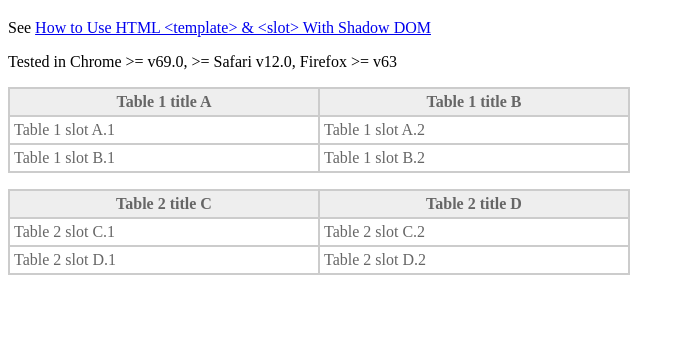
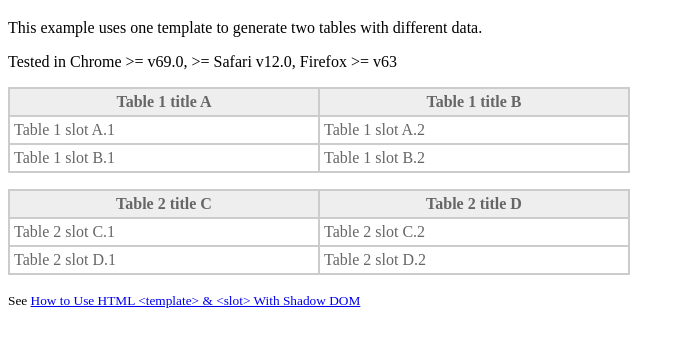
Before and after one commit to DaveEveritt/html5-template, a plain HTML site: page index.html in a window 1280 px wide. Shown: the part 61-408 px from the top of the page, without its empty margins (0-685 px from the left). Drawn offline with Linux system fonts and the light colour scheme.

Commit message:
tidied up code

```diff
--- a/index.html
+++ b/index.html
@@ -7,9 +7,9 @@
 </head>
 <body>
   <h1>HTML5 template, slot and shadow DOM</h1>
-  <p>
-    See <a href="https://www.hongkiat.com/blog/html-template-slow-tag-shadow-dom/">How to Use HTML &lt;template&gt; &amp; &lt;slot&gt; With Shadow DOM</a>
-  </p>
+
+  <p>This example uses one template to generate two tables with different data.</p>
+
   <p>Tested in Chrome >= v69.0, >= Safari v12.0, Firefox >= v63</p>
 
   <template>
@@ -41,7 +41,7 @@
       <tr>
         <td><slot name='value-2.1'></slot></td>
         <td><slot name='value-2.2'></slot></td>
-        </tr>
+      </tr>
     </table>
   </template>
 
@@ -63,6 +63,8 @@
     <span slot='value-2.2'>Table 2 slot D.2</span>
   </div>
 
+  <p><small>See <a href="https://www.hongkiat.com/blog/html-template-slow-tag-shadow-dom/">How to Use HTML &lt;template&gt; &amp; &lt;slot&gt; With Shadow DOM</a></small></p>
+
   <script src="script.js"></script>
 
 </body>
```
